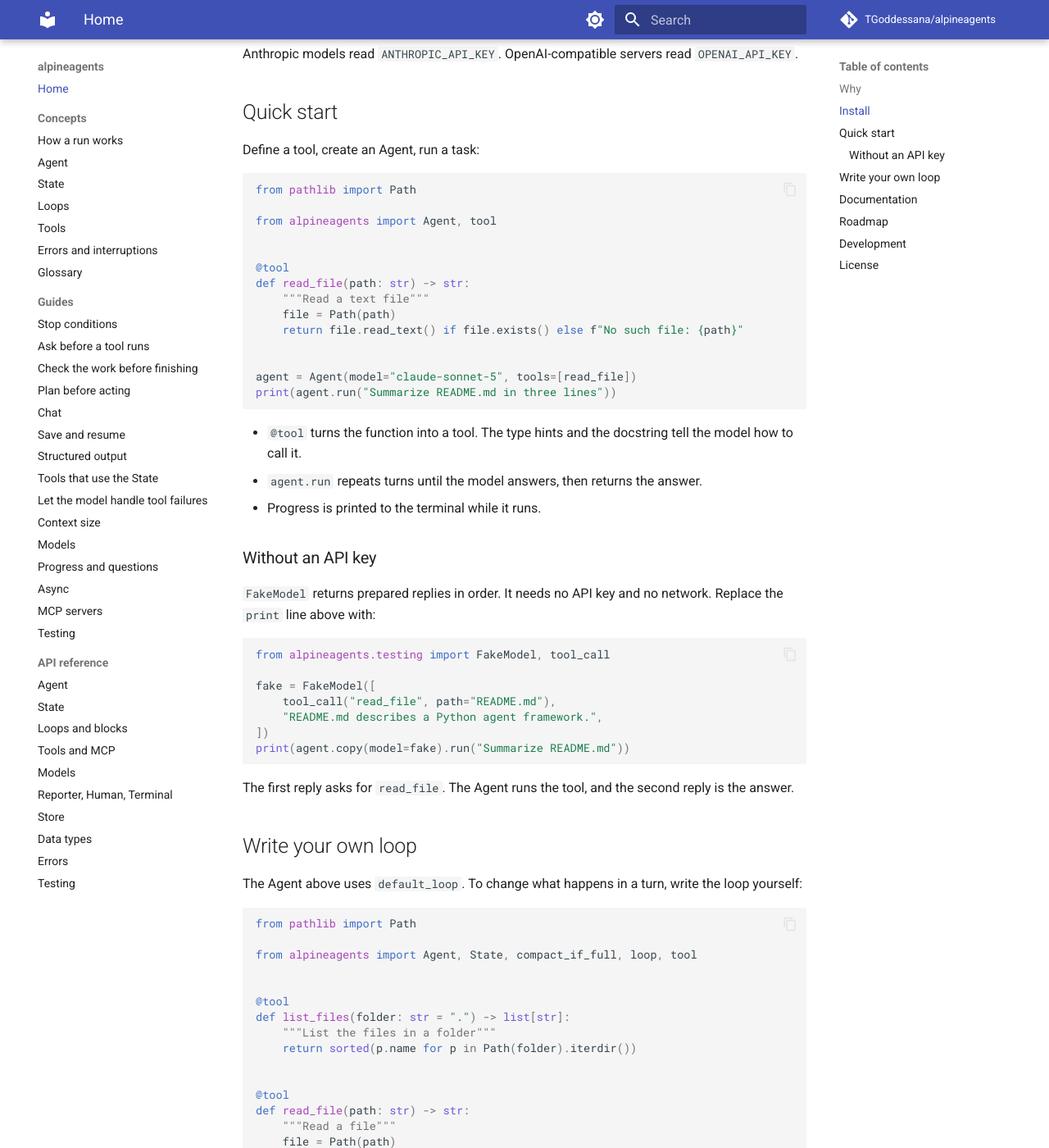
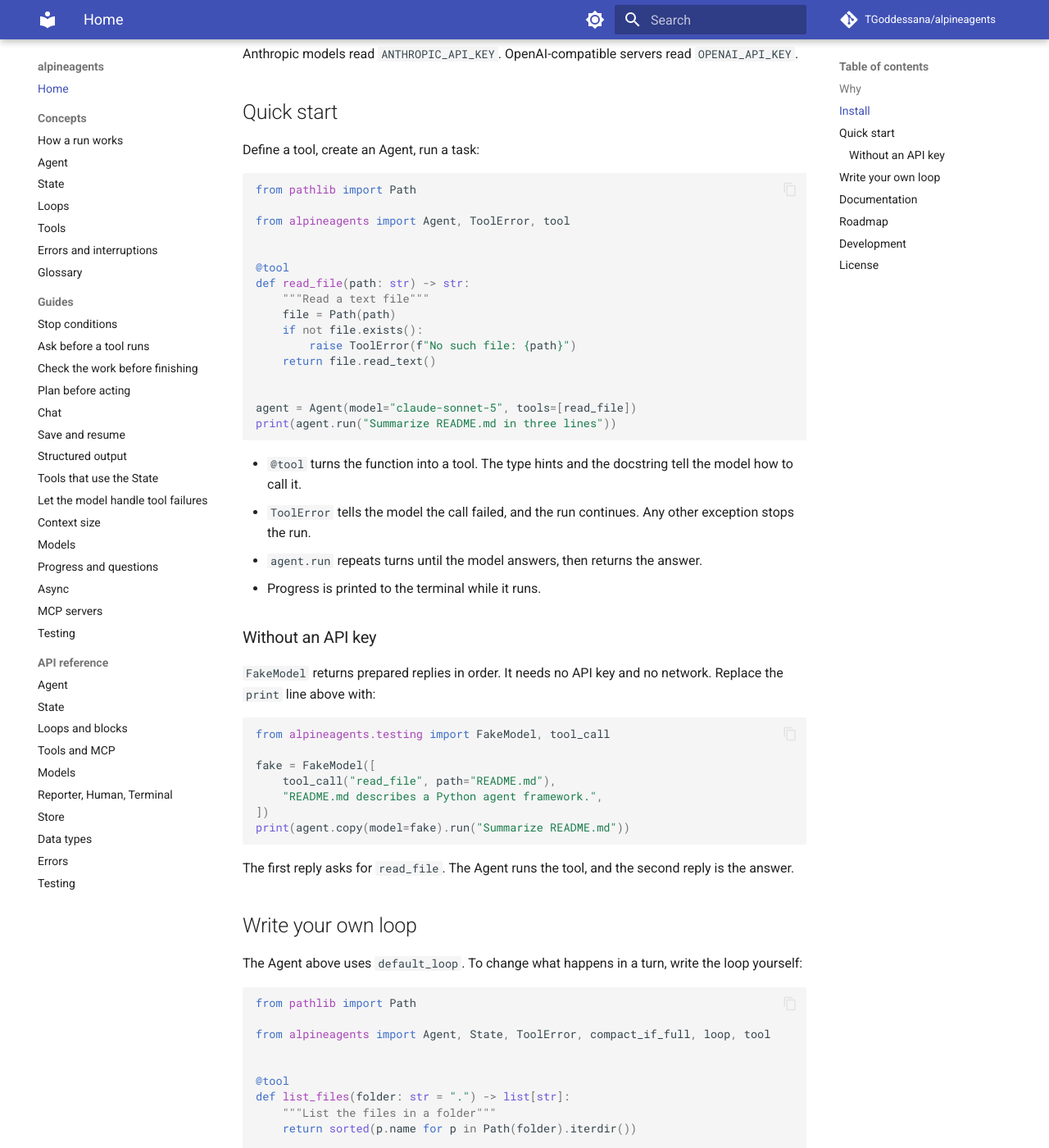
Before and after one commit to TGoddessana/alpineagents, an MkDocs documentation site: the page built from docs/index.md, in a window 1280 px wide and 1400 px high, scrolled down 853 px. Shown: the whole window at 82% size. Built offline with MkDocs 1.6.1 and Material for MkDocs 9.7.7, drawn with Linux system fonts in a browser that asks for light colours; comment, search, counter and statistics services are not loaded; some of the changed text lies outside the part shown.

Commit message:
Bring the docs in line with ToolError, Tool subclasses and tool_map
- README, quick start and coding agent example raise ToolError for a missing file
  instead of returning a string, and the quick start says what ToolError does.
- Agent concepts: tools= takes objects of Tool subclasses; agent.tool_map finds the
  tool of a pending call.
- MCP guide: a server error is an error result (outcome.kind == "error").
- Testing guide: "A tool that fails", with a runnable example checked by the docs
  tests, and how to test a tool without an Agent.

Claude-Session: https://claude.ai/code/session_01GBEWfrvqf3BmzKf7c3D2hx

````diff
--- a/README.md
+++ b/README.md
@@ -41,14 +41,16 @@ Define a tool, create an Agent, run a task:
 ```python
 from pathlib import Path
 
-from alpineagents import Agent, tool
+from alpineagents import Agent, ToolError, tool
 
 
 @tool
 def read_file(path: str) -> str:
     """Read a text file"""
     file = Path(path)
-    return file.read_text() if file.exists() else f"No such file: {path}"
+    if not file.exists():
+        raise ToolError(f"No such file: {path}")
+    return file.read_text()
 
 
 agent = Agent(model="claude-sonnet-5", tools=[read_file])
@@ -56,6 +58,7 @@ print(agent.run("Summarize README.md in three lines"))
 ```
 
 - `@tool` turns the function into a tool. The type hints and the docstring tell the model how to call it.
+- `ToolError` tells the model the call failed, and the run continues. Any other exception stops the run.
 - `agent.run` repeats turns until the model answers, then returns the answer.
 - Progress is printed to the terminal while it runs.
 
@@ -82,7 +85,7 @@ The Agent above uses `default_loop`. To change what happens in a turn, write the
 ```python
 from pathlib import Path
 
-from alpineagents import Agent, State, compact_if_full, loop, tool
+from alpineagents import Agent, State, ToolError, compact_if_full, loop, tool
 
 
 @tool
@@ -95,7 +98,9 @@ def list_files(folder: str = ".") -> list[str]:
 def read_file(path: str) -> str:
     """Read a file"""
     file = Path(path)
-    return file.read_text() if file.exists() else f"No such file: {path}"
+    if not file.exists():
+        raise ToolError(f"No such file: {path}")
+    return file.read_text()
 
 
 @tool
````
Also changed, not shown: CHANGELOG.md (+3 -0 lines), docs/concepts/agent.md (+4 -1 lines), docs/guides/mcp.md (+1 -1 lines), docs/guides/testing.md (+15 -0 lines), 4 other files.
